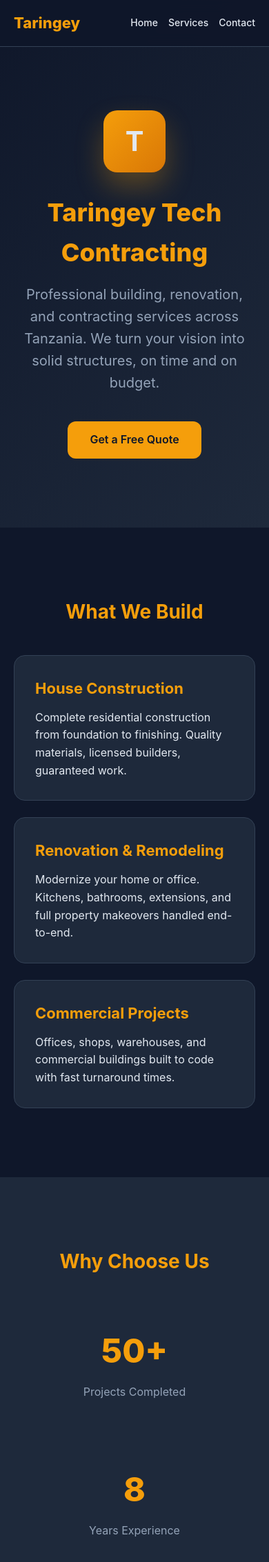
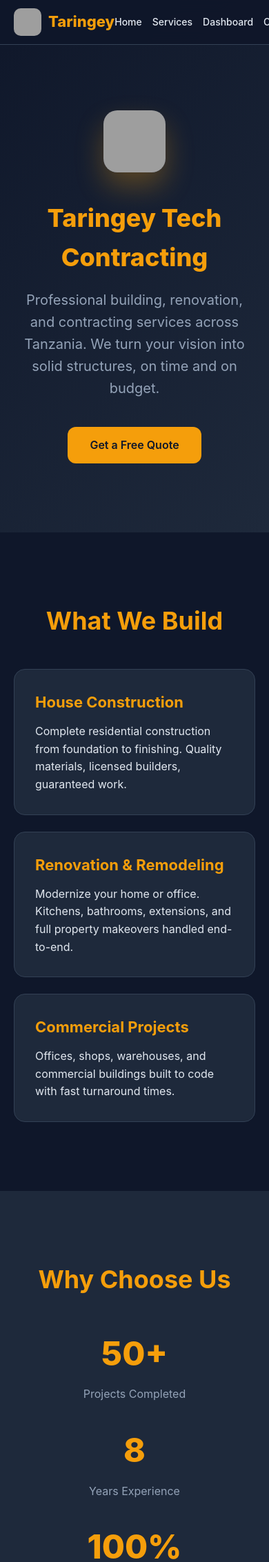
Before and after one commit to Dlama-Bulus/Taringey-tech, a Python web app: template templates/index.html in a window 390 px wide. Shown: the top 2265 px of the page at 69% size. Run offline with Jinja, Linux system fonts and the light colour scheme; the template is opened without the code that fills it, so the values that code supplies are empty; grey boxes are pictures that could not be loaded.

Commit message:
Update index.html

```diff
--- a/templates/index.html
+++ b/templates/index.html
@@ -19,7 +19,6 @@
             line-height: 1.6;
         }
 
-        /* Navbar */
         nav {
             position: fixed;
             top: 0;
@@ -27,7 +26,7 @@
             background: rgba(15, 23, 42, 0.95);
             backdrop-filter: blur(10px);
             border-bottom: 1px solid #334155;
-            padding: 16px 20px;
+            padding: 12px 20px;
             z-index: 1000;
         }
 
@@ -40,6 +39,18 @@
         }
 
         .nav-logo {
+            display: flex;
+            align-items: center;
+            gap: 10px;
+        }
+
+        .nav-logo img {
+            width: 40px;
+            height: 40px;
+            border-radius: 10px;
+        }
+
+        .nav-logo span {
             font-size: 22px;
             font-weight: 800;
             color: #f59e0b;
@@ -62,7 +73,6 @@
             color: #f59e0b;
         }
 
-        /* Sections */
         section {
             padding: 100px 20px;
         }
@@ -72,24 +82,17 @@
             margin: 0 auto;
         }
 
-        /* Home */
         #home {
             background: linear-gradient(135deg, #0f172a 0%, #1e293b 100%);
             text-align: center;
             padding-top: 160px;
         }
 
-        .logo {
+        .hero-logo {
             width: 90px;
             height: 90px;
-            background: linear-gradient(135deg, #f59e0b 0%, #d97706 100%);
             border-radius: 20px;
             margin: 0 auto 30px;
-            display: flex;
-            align-items: center;
-            justify-content: center;
-            font-size: 40px;
-            font-weight: bold;
             box-shadow: 0 20px 40px rgba(245, 158, 11, 0.3);
         }
 
@@ -114,7 +117,6 @@
             color: #f59e0b;
         }
 
-        /* Services */
         .services {
             display: grid;
             grid-template-columns: repeat(auto-fit, minmax(280px, 1fr));
@@ -141,7 +143,6 @@
             font-size: 22px;
         }
 
-        /* Dashboard Stats */
         #dashboard {
             background: #1e293b;
         }
@@ -151,10 +152,6 @@
             grid-template-columns: repeat(auto-fit, minmax(200px, 1fr));
             gap: 30px;
             text-align: center;
-        }
-
-        .stat {
-            padding: 30px;
         }
 
         .stat-number {
@@ -169,7 +166,6 @@
             font-size: 16px;
         }
 
-        /* Contact */
         .contact-box {
             background: #1e293b;
             border: 2px solid #f59e0b;
@@ -224,19 +220,16 @@
             h1 {
                 font-size: 36px;
             }
-            h2 {
-                font-size: 28px;
-            }
-            .nav-links li:nth-child(3) {
-                display: none;
-            }
         }
     </style>
 </head>
 <body>
     <nav>
         <div class="nav-container">
-            <div class="nav-logo">Taringey</div>
+            <div class="nav-logo">
+                <img src="/static/logo.png" alt="Taringey Tech Logo">
+                <span>Taringey</span>
+            </div>
             <ul class="nav-links">
                 <li><a href="#home">Home</a></li>
                 <li><a href="#services">Services</a></li>
@@ -248,7 +241,7 @@
 
     <section id="home">
         <div class="container">
-            <div class="logo">T</div>
+            <img src="/static/logo.png" alt="Taringey Tech Logo" class="hero-logo">
             <h1>Taringey Tech Contracting</h1>
             <p class="subtitle">Professional building, renovation, and contracting services across Tanzania.
             We turn your vision into solid structures, on time and on budget.</p>
@@ -307,11 +300,11 @@
                 <p>Get a free quote within 24 hours. No obligation, just honest pricing.</p>
 
                 <div class="contact-buttons">
-                    <a href="mailto:bulusdlama2023@gmail.com" class="btn btn-primary">Email Us</a>
+                    <a href="mailto:bulusdlama2022@gmail.com" class="btn btn-primary">Email Us</a>
                     <a href="https://wa.me/2348135584889" class="btn btn-whatsapp">WhatsApp</a>
                 </div>
 
-                <p style="margin-top: 20px; color: #94a3b8;">Call: +25348135584889</p>
+                <p style="margin-top: 20px; color: #94a3b8;">Call: +2348135584889</p>
             </div>
         </div>
     </section>
```
